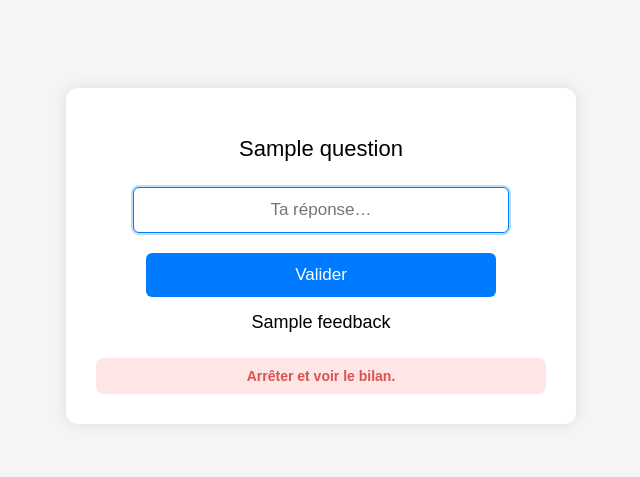
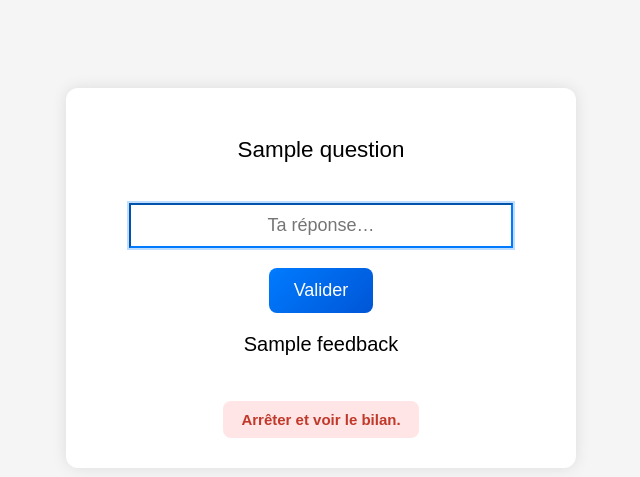
Before and after one commit to lemeilleurhackeur65645-cell/conjuguaisonv3, a Flask app: template templates/quiz.html in a window 1280 px wide. Shown: the top 477 px of the page, without its empty margins (319-959 px from the left). Run offline with Flask 3, Linux system fonts and the light colour scheme; the template is opened without the code that fills it: most values are stand-ins (such as "Sample title", 1, 10 or a date in 2020).

Commit message:
Update quiz.html

```diff
--- a/templates/quiz.html
+++ b/templates/quiz.html
@@ -4,120 +4,11 @@
     <meta charset="UTF-8">
     <title>Quiz</title>
     <link rel="stylesheet" href="/static/style.css">
-
-    <style>
-        /* --- BADGE MODE ÉVALUATION --- */
-        .eval-badge {
-            display: inline-block;
-            background: #111;
-            color: #f5f5f5;
-            padding: 6px 16px;
-            border-radius: 20px;
-            font-size: 13px;
-            letter-spacing: 0.5px;
-            margin: 10px auto 25px auto;
-        }
-
-        /* --- TIMER EN CAPSULE --- */
-        .timer-box {
-            display: inline-block;
-            background: #ffe5e5;
-            color: #c0392b;
-            padding: 12px 22px;
-            border-radius: 14px;
-            font-size: 26px; /* ✔ plus grand */
-            font-weight: 700;
-            margin: 0 auto 20px auto;
-        }
-
-        /* --- BARRE DE PROGRESSION --- */
-        .progress-container {
-            width: 100%;
-            height: 8px;
-            background: #eee;
-            border-radius: 4px;
-            overflow: hidden;
-            margin-bottom: 10px;
-        }
-
-        .progress-bar {
-            height: 100%;
-            background: #007bff;
-            transition: width 0.4s ease;
-        }
-
-        .progress-text {
-            text-align: center;
-            font-size: 14px;
-            color: #555;
-            margin-bottom: 20px;
-        }
-
-        /* --- QUESTION --- */
-        .question-text {
-            text-align: center;
-            font-size: 22px;
-            margin-bottom: 25px;
-        }
-
-        /* --- INPUT CENTRÉ + ESPACÉ --- */
-        input[name="reponse"] {
-            width: 80%; /* ✔ centré et plus élégant */
-            max-width: 350px;
-            display: block;
-            margin: 0 auto 20px auto; /* ✔ centré + espace */
-            padding: 12px;
-            font-size: 17px;
-            border-radius: 6px;
-            border: 1px solid #ccc;
-            text-align: center; /* ✔ centrer le texte */
-        }
-
-        /* --- BOUTON VALIDER --- */
-        .btn {
-            width: 80%;
-            max-width: 350px;
-            padding: 12px;
-            background: #007bff;
-            color: white;
-            border: none;
-            border-radius: 6px;
-            font-size: 17px;
-            cursor: pointer;
-            display: block;
-            margin: 0 auto 10px auto; /* ✔ centré + espace */
-        }
-
-        .btn:hover {
-            background: #0056b3;
-        }
-
-        /* --- FEEDBACK --- */
-        .feedback {
-            text-align: center;
-            margin-top: 15px;
-            font-size: 18px;
-        }
-
-        /* --- STOP BUTTON (mode entraînement uniquement) --- */
-        .stop-button {
-            display: block;
-            margin-top: 25px;
-            text-align: center;
-            color: #d9534f;
-            font-size: 14px;
-        }
-
-        /* --- CENTRAGE GLOBAL --- */
-        .center {
-            text-align: center;
-        }
-    </style>
 </head>
 
 <body>
 
-<div class="container center">
+<div class="container">
 
     {% if mode == "evaluation" %}
     <div class="eval-header">
@@ -131,8 +22,6 @@
     </div>
     {% endif %}
 
-
-    <!-- BARRE DE PROGRESSION -->
     {% if mode == "evaluation" and session.questions_restantes is defined %}
         <div class="progress-container">
             <div class="progress-bar" style="width: {{ (10 - session.questions_restantes) * 10 }}%;"></div>
@@ -142,7 +31,6 @@
         </p>
     {% endif %}
 
-    <!-- QUESTION -->
     <h2 class="question-text">{{ question }}</h2>
 
     <form method="POST">
@@ -150,19 +38,16 @@
         <button type="submit" class="btn">Valider</button>
     </form>
 
-    <!-- FEEDBACK (mode entraînement uniquement) -->
     {% if feedback %}
         <p class="feedback">{{ feedback }}</p>
     {% endif %}
 
-    <!-- BOUTON ARRÊTER (pas en mode évaluation) -->
     {% if mode != "evaluation" %}
         <a href="/fin" class="stop-button">Arrêter et voir le bilan.</a>
     {% endif %}
 
 </div>
 
-<!-- TIMER JS -->
 {% if mode == "evaluation" and temps_restant is not none %}
 <script>
     let remaining = {{ temps_restant }};
@@ -180,6 +65,12 @@
         const seconds = String(remaining % 60).padStart(2, "0");
 
         timerElement.textContent = `${minutes}:${seconds}`;
+
+        // Micro-animation quand il reste peu de temps
+        if (remaining <= 10) {
+            timerElement.classList.add("timer-warning");
+        }
+
         remaining--;
     }
 
```
Lines whose indentation alone changed are shown as unchanged.
